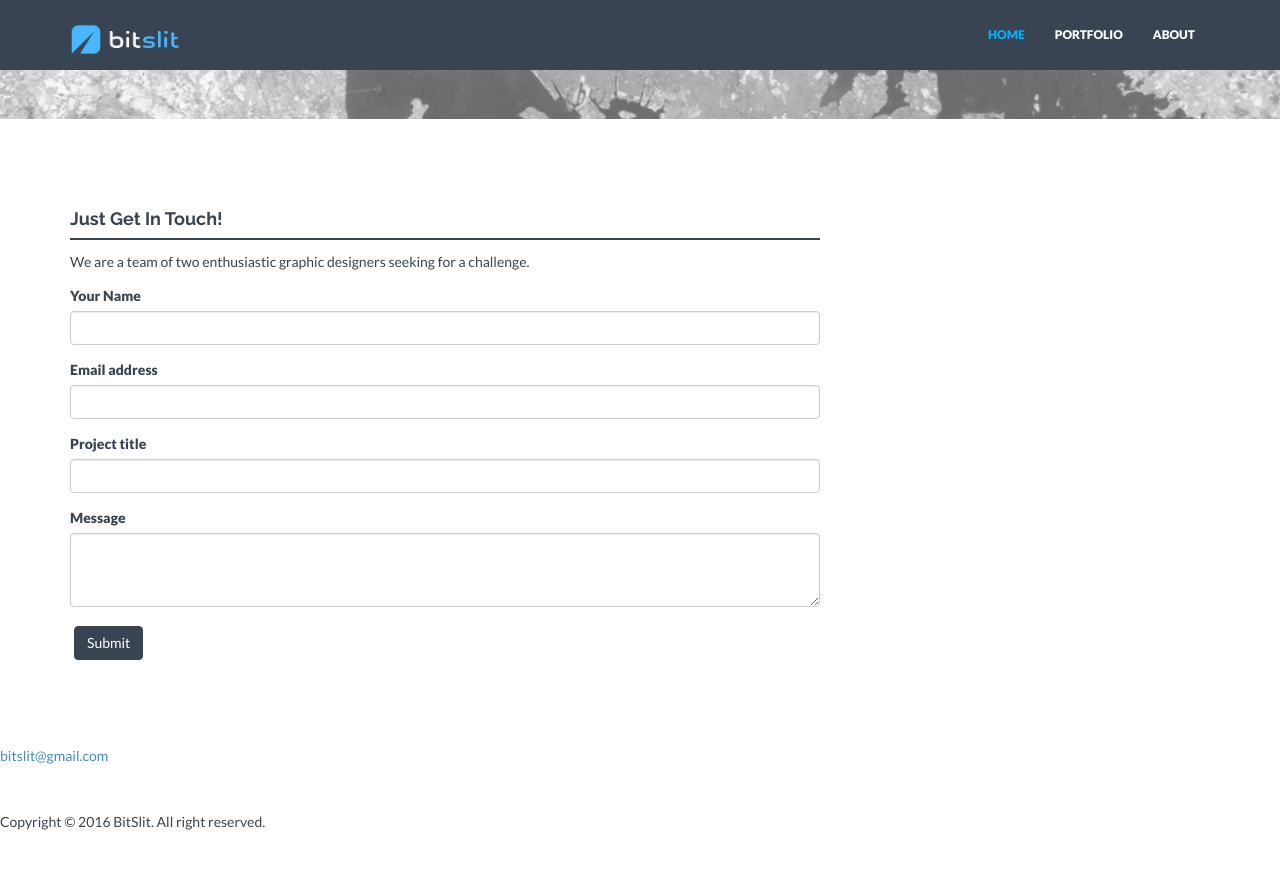
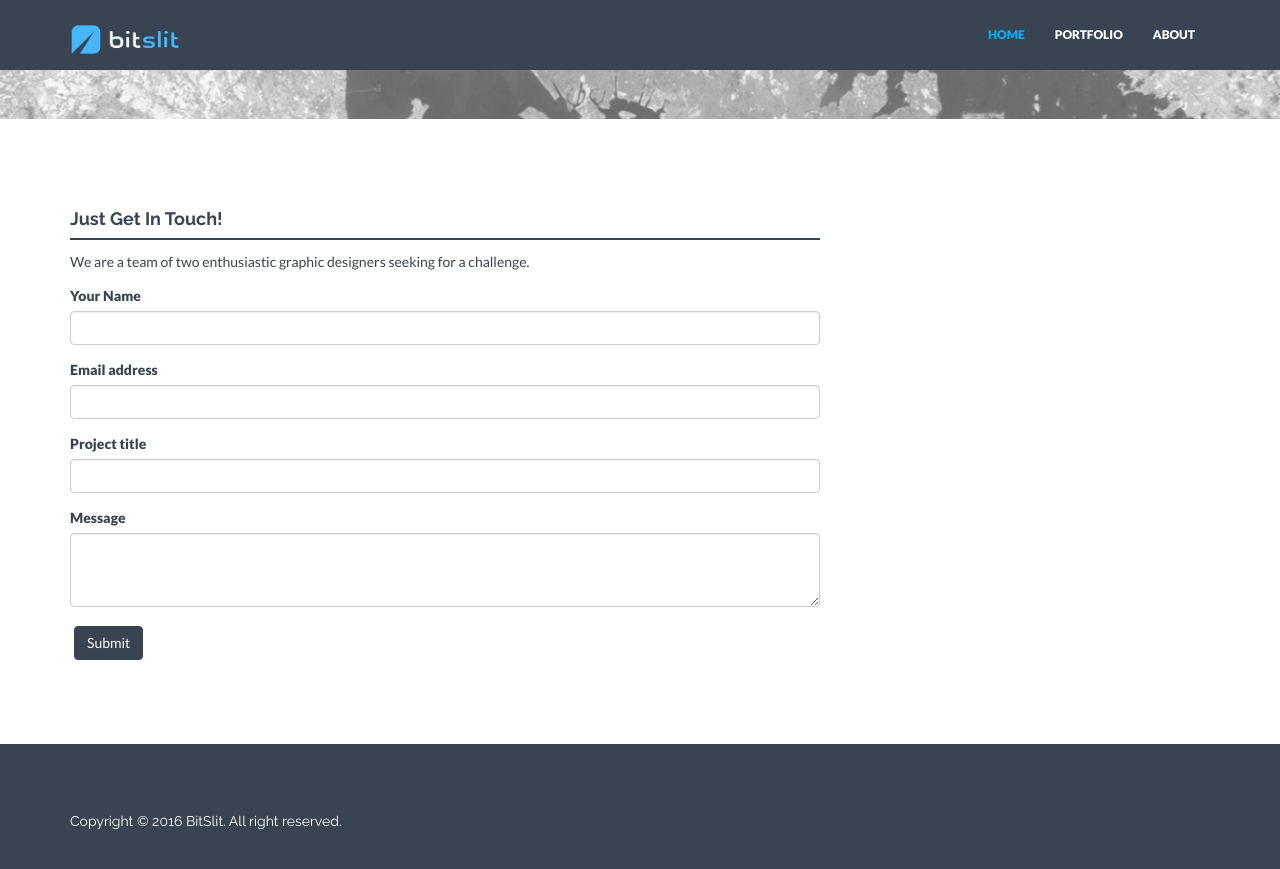
Before and after one commit to bitslit/portfolio, a Jekyll site: the page built from index.html, in a window 1280 px wide and 900 px high, scrolled down 2067 px. Shown: the top 869 px of the window. Built offline with Jekyll 4.4.1, drawn with Linux system fonts in a browser that asks for light colours; nearby versions of some CDN libraries; before the commit the page ends 2913 px from its top, so only the background shows below that.

Commit message:
Update footer.html

```diff
--- a/_includes/footer.html
+++ b/_includes/footer.html
@@ -1,28 +1,8 @@
-            <div class="footer-bottom-wrapper">
-              <div class="footer-bottom-content">
-                <div class="footer-content-right">
-                  <div class="social-wrapper">
-                    <a class="flip-over social fb"
-                       href="https://www.fb.com/ludibes.designs"
-                       target="_blank"></a>
-                    <a class="flip-over social linkedin"
-                       href="http://rs.linkedin.com/in/ludibes" target="_blank"></a>
-                    <a class="flip-over social gplus"
-                       href="https://plus.google.com/+BrankoLoncarLudibes"
-                       target="_blank"></a>
-                    <a class="flip-over social behance"
-                       href="https://www.behance.net/ludibes" target="_blank"></a>
-                    <a class="flip-over social dribble"
-                       href="https://dribbble.com/ludibes" target="_blank"></a>
-                  </div>
-                </div>
-                <div class="footer-content-left">
-                  <p class="footer-text mail">
-                    <a href="mailto:bitslit@gmail.com">bitslit@gmail.com</a>
-                  </p><br>
-
-                  <p class="footer-text copyright">Copyright © 2016 BitSlit.
-                    All right reserved.</p>
-                </div>
-              </div>
-            </div>
+<div id="footerwrap">
+            <div class="container">
+                        <div class="row">
+                                    <div class="col-lg-4">
+                                                <h5>Copyright © 2016 BitSlit. All right reserved.</h5>
+                        </div><! --/row -->
+            </div><! --/container -->
+</div><! --/footerwrap -->
```
